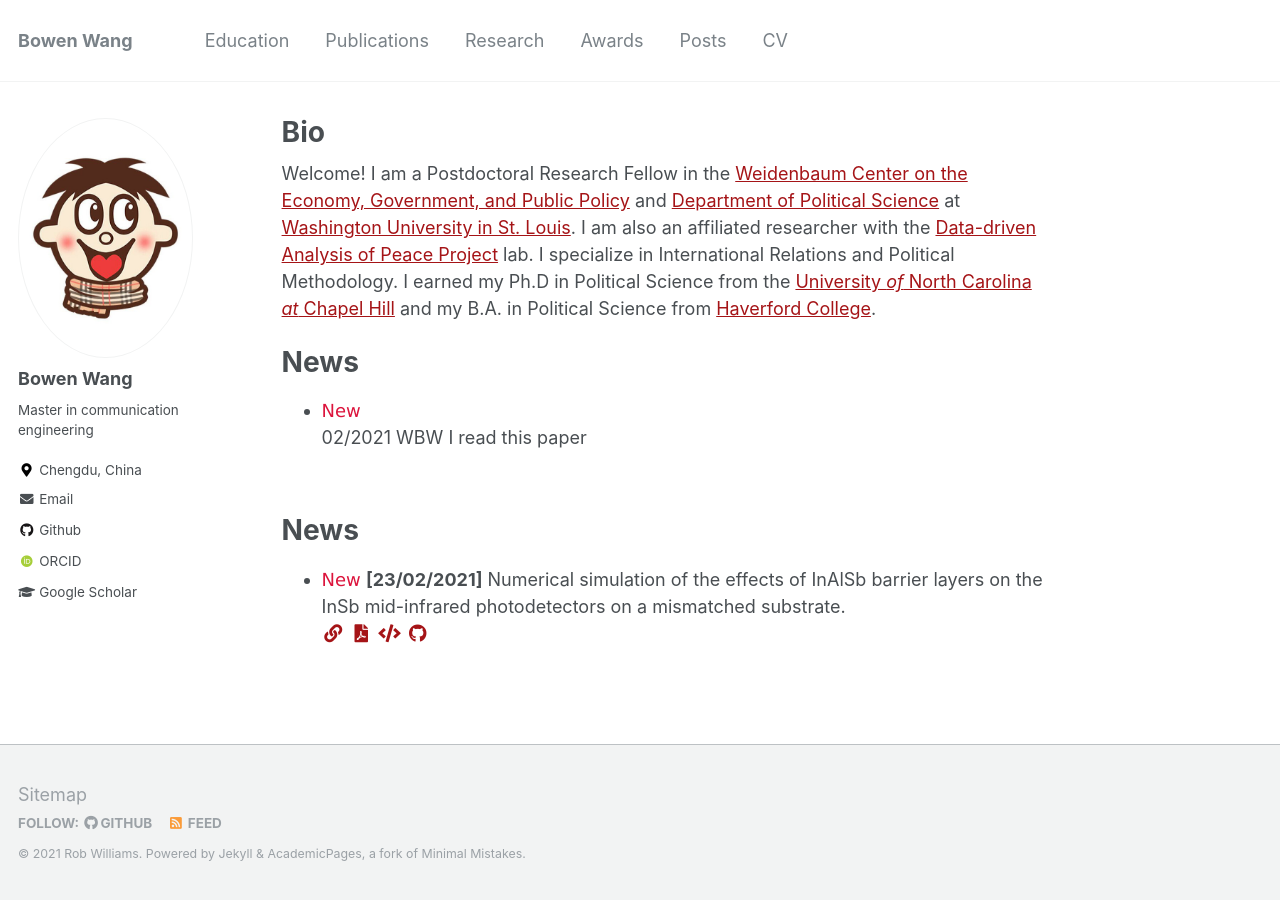
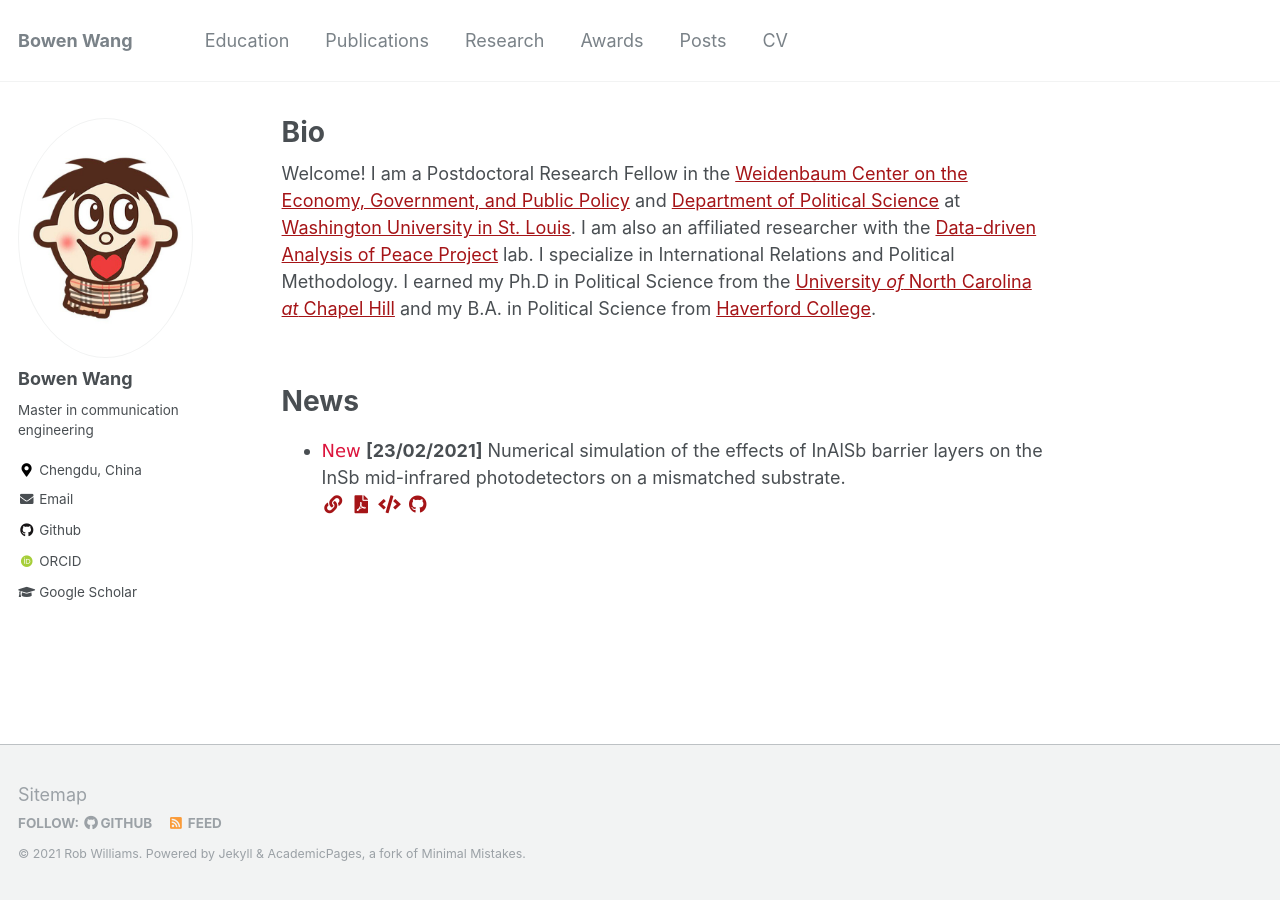
Before and after one commit to BW-Wang/BW-Wang.github.io, a Jekyll site: the page built from _pages/about.md, in a window 1280 px wide. Built offline with Jekyll 4.4.1, drawn with Linux system fonts in a browser that asks for light colours; some web fonts are replaced.

Commit message:
Update about.md

```diff
--- a/_pages/about.md
+++ b/_pages/about.md
@@ -18,12 +18,6 @@ my Ph.D in Political Science from the
 [University *of* North Carolina *at* Chapel Hill](https://www.unc.edu/) and my
 B.A. in Political Science from [Haverford College](https://www.haverford.edu/).
 
-
-
-# News
-
-* <font face="verdana" color="#DC143C">New</font>02/2021 WBW I read this paper
-
 <nbsp>
 
 {% include base_path %}
```
